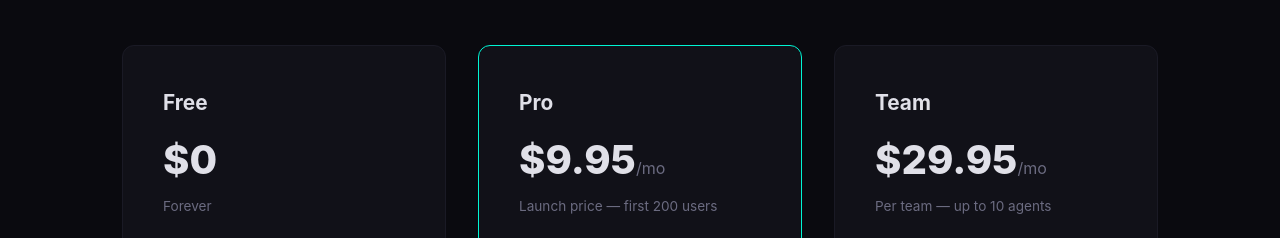
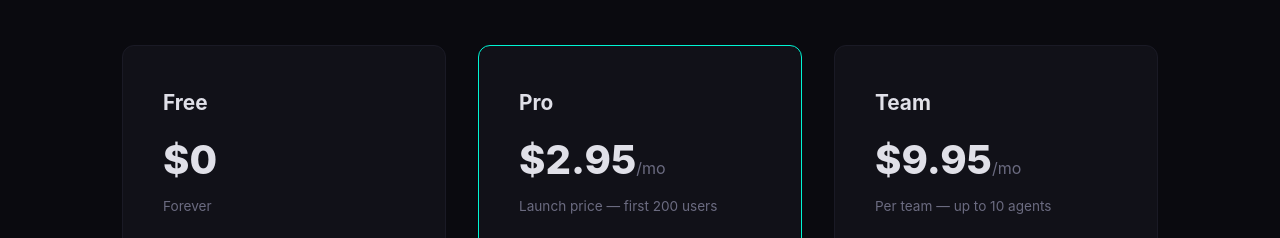
Before and after one commit to sindecker/myaibrain-site, a plain HTML site: page index.html in a window 1280 px wide. Shown: the part 3771-4009 px from the top of the page. Drawn offline with Linux system fonts and the light colour scheme.

Commit message:
Fix pricing — Pro .95/mo, Teams .95/mo (was .95/9.95)

```diff
--- a/index.html
+++ b/index.html
@@ -484,7 +484,7 @@
         </div>
         <div class="price-card featured">
             <h3>Pro</h3>
-            <div class="price-amount">$9.95<span class="period">/mo</span></div>
+            <div class="price-amount">$2.95<span class="period">/mo</span></div>
             <div class="price-note">Launch price — first 200 users</div>
             <ul class="price-features">
                 <li><span class="check">+</span> Everything in Free</li>
@@ -504,7 +504,7 @@
         </div>
         <div class="price-card">
             <h3>Team</h3>
-            <div class="price-amount">$29.95<span class="period">/mo</span></div>
+            <div class="price-amount">$9.95<span class="period">/mo</span></div>
             <div class="price-note">Per team — up to 10 agents</div>
             <ul class="price-features">
                 <li><span class="check">+</span> Everything in Pro</li>
```
